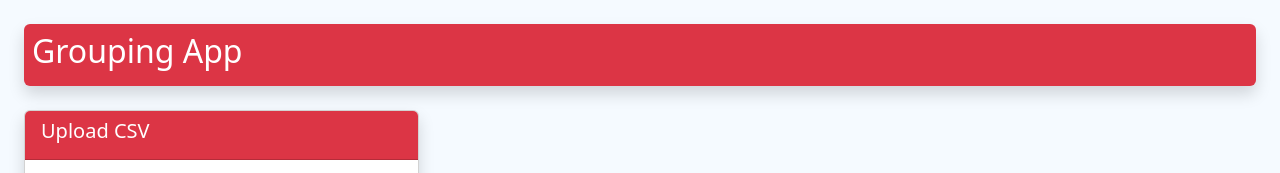
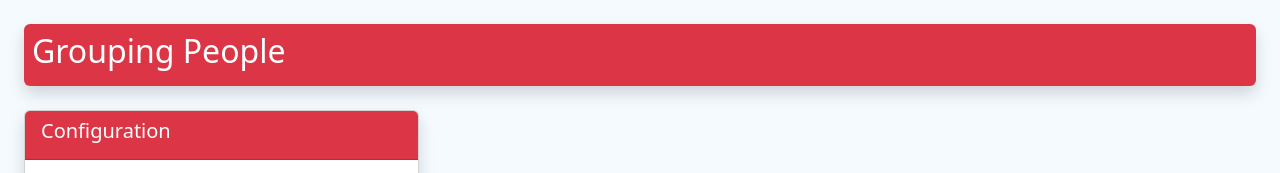
Before and after one commit to idevsemarang/group-people, a plain HTML site: page index.html in a window 1280 px wide. Shown: the top 173 px of the page. Drawn offline with nearby package versions, Linux system fonts and the light colour scheme.

Commit message:
modify title

```diff
--- a/index.html
+++ b/index.html
@@ -3,20 +3,20 @@
 <head>
     <meta charset="UTF-8">
     <meta name="viewport" content="width=device-width, initial-scale=1.0">
-    <title>CSV Grouping App</title>
+    <title>Grouping People</title>
     <link href="https://cdn.jsdelivr.net/npm/bootstrap@5.3.3/dist/css/bootstrap.min.css" rel="stylesheet" integrity="sha384-QWTKZyjpPEjISv5WaRU9OFeRpok6YctnYmDr5pNlyT2bRjXh0JMhjY6hW+ALEwIH" crossorigin="anonymous">
     <link href="assets/css/app.css" rel="stylesheet">
 </head>
 <body>
     <div class="m-4">
         <div class="bg-danger text-white p-2 mb-4 title-ga shadow">
-            <h2>Grouping App</h2>
+            <h2>Grouping People</h2>
         </div>
         <div class="row">
             <div class="col-lg-4 col-md-4 col-12">
                 <div class="card shadow">
                     <div class="card-header bg-danger text-white">
-                        <h5>Upload CSV</h5>
+                        <h5>Configuration</h5>
                     </div>
                     <div class="card-body">
                         <label for="">Many Person in Each Group</label>
```
Also changed, not shown: 1 other file.
